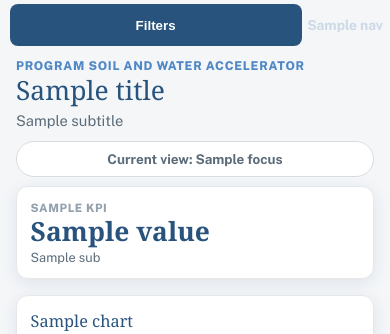
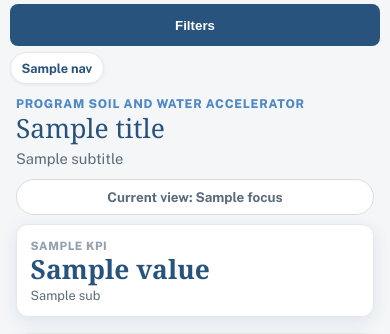
Before and after one commit to ZoloKiala/Malawi_dashboard, a Django app: template dashboard/templates/dashboard/page.html in a window 390 px wide. Shown: the top 334 px of the page. Run offline with Django 5.2, Linux system fonts and the light colour scheme; the template is opened without the code that fills it: most values are stand-ins (such as "Sample title", 1, 10 or a date in 2020); some libraries are stand-ins or nearby versions; some web fonts are replaced.

Commit message:
Improve the Malawi baseline nav/filter controls on small screens
Below 820px, drop the floating right section-nav (which overlapped content) to
an inline sticky bar of readable navy pills in the topbar, with proper active
state. Bump the CSS cache-buster so the change isn't served stale.

Co-Authored-By: Claude Opus 4.8 <noreply@anthropic.com>

```diff
--- a/dashboard/static/dashboard/dashboard.css
+++ b/dashboard/static/dashboard/dashboard.css
@@ -633,14 +633,17 @@ a {
   white-space: nowrap !important;
 }
 
-@media (max-width: 520px) {
-  /* Only on very narrow frames: drop back to an inline horizontal nav. */
+@media (max-width: 820px) {
+  /* On small/medium frames the floating right nav panel overlaps the content,
+     so drop it to an inline sticky bar of readable pills in the topbar. */
   .top-nav {
     position: static !important;
     transform: none !important;
     flex-direction: row !important;
     flex-wrap: wrap !important;
-    justify-content: center !important;
+    justify-content: flex-start !important;
+    align-items: center !important;
+    gap: 5px !important;
     background: transparent !important;
     box-shadow: none !important;
     border-radius: 0 !important;
@@ -648,8 +651,28 @@ a {
   }
   .top-nav .rail-link {
     width: auto !important;
+    color: #28537D !important;
+    background: #ffffff !important;
+    border: 1px solid #E8E7E7 !important;
+    border-radius: 999px !important;
+    padding: 5px 11px !important;
+    font-size: 0.8rem !important;
+    min-height: 32px !important;
+    box-shadow: 0 1px 3px rgba(40, 83, 125, 0.08) !important;
+  }
+  .top-nav .rail-link:hover {
+    background: #eef3f8 !important;
+    color: #28537D !important;
+  }
+  .top-nav .rail-link.active {
+    background: #28537D !important;
+    color: #ffffff !important;
+    border-color: #28537D !important;
   }
   .topbar {
-    justify-content: center !important;
+    flex-wrap: wrap !important;
+    justify-content: flex-start !important;
+    gap: 6px !important;
+    align-items: center;
   }
 }
--- a/dashboard/templates/dashboard/page.html
+++ b/dashboard/templates/dashboard/page.html
@@ -8,7 +8,7 @@
     <link rel="preconnect" href="https://fonts.googleapis.com">
     <link rel="preconnect" href="https://fonts.gstatic.com" crossorigin>
     <link href="https://fonts.googleapis.com/css2?family=DM+Serif+Text:ital@0;1&family=Public+Sans:wght@400;500;600;700;800&display=swap" rel="stylesheet">
-    <link rel="stylesheet" href="{% static 'dashboard/dashboard.css' %}">
+    <link rel="stylesheet" href="{% static 'dashboard/dashboard.css' %}?v=20260806-nav">
     <script src="https://cdn.plot.ly/plotly-2.35.2.min.js"></script>
     <style>
       #scrollHint{position:fixed;right:22px;bottom:22px;z-index:1500;width:48px;height:48px;border-radius:50%;display:inline-grid;place-items:center;border:1px solid rgba(255,255,255,.35);background:#28537D;color:#fff;cursor:pointer;box-shadow:0 12px 28px rgba(40,83,125,.28);opacity:0;transform:translateY(14px) scale(.9);pointer-events:none;transition:opacity .25s ease,transform .25s ease,background .15s ease;}
```
